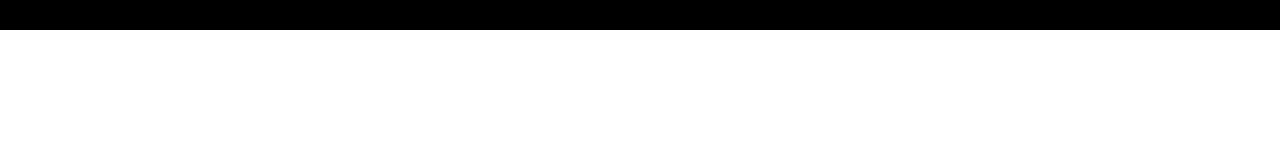
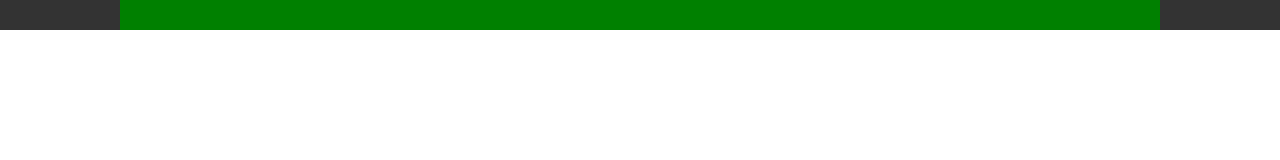
Before and after one commit to programadorgmm/portal, a plain HTML site: page index.html in a window 1280 px wide. Drawn offline with Linux system fonts and the light colour scheme.

Commit message:
Adicionando topo do meio.

```diff
--- a/assets/css/style.css
+++ b/assets/css/style.css
@@ -4,5 +4,14 @@ body {
 
 .topo {
     height:30px;
-    background-color: black;
+    background-color: #333333;
 }
+
+.topoint{
+    width: 100%;
+    max-width: 1040px;
+    height: 30px;
+    background-color: green;
+    margin:auto;
+
+}
--- a/index.html
+++ b/index.html
@@ -8,6 +8,9 @@
 </head>
 <body>
 <div class="topo">
+    <div class="topoint">
+
+    </div>
 
 </div>
 
```
